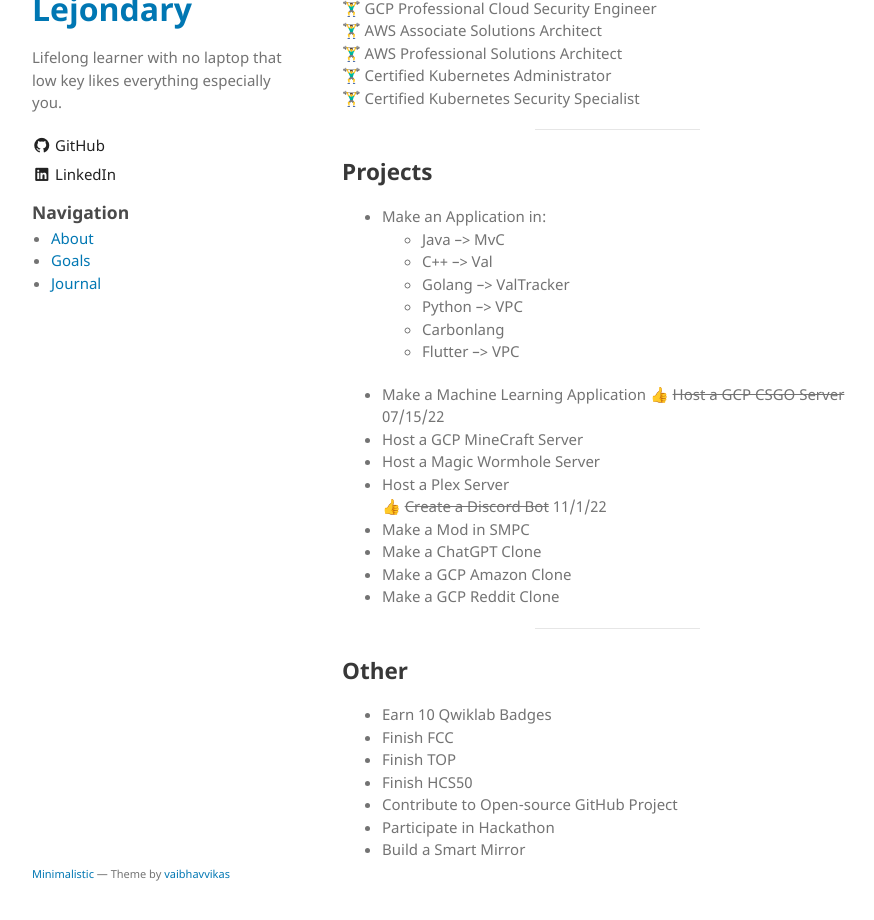
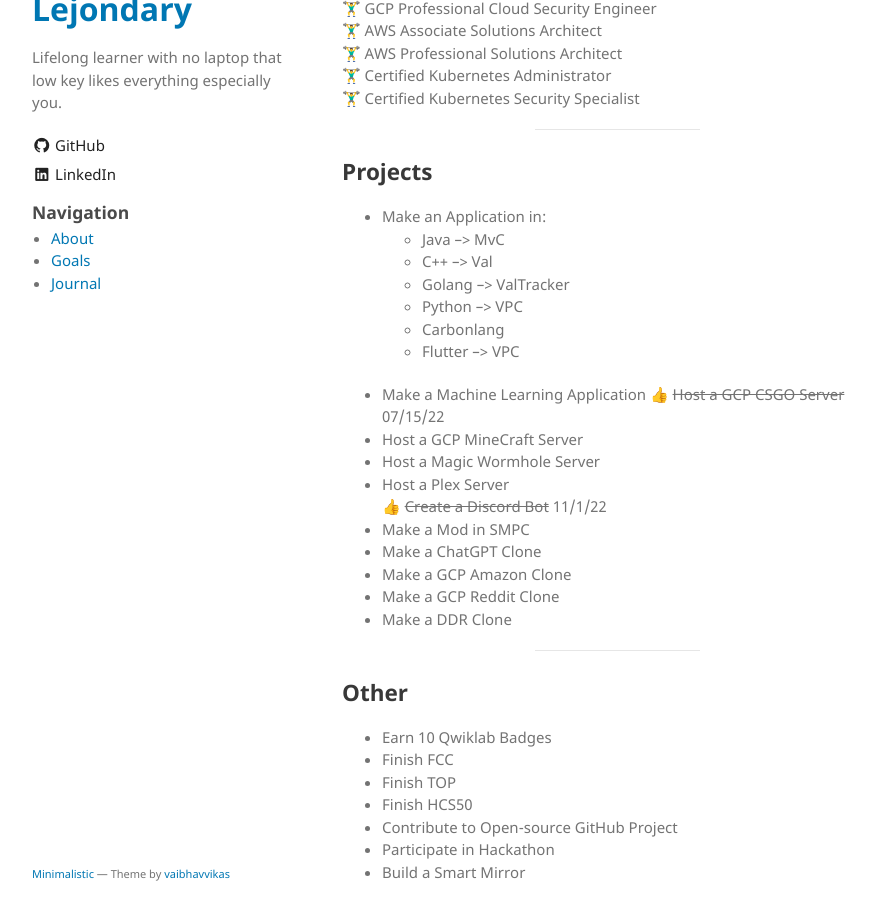
Before and after one commit to Lejondary/Lejondary.github.io, a Jekyll site: the page built from goals.md, in a window 1280 px wide and 1184 px high, cut to the strip 251-1171 px from the top of the window. Shown: the whole strip, without its empty margins (178-1052 px from the left). Built offline with Jekyll 4.4.1, drawn with Linux system fonts in a browser that asks for light colours; emoji names are drawn with the system emoji font; the repository's description, which GitHub fills in, is left out.

Commit message:
updated readme, goals

```diff
--- a/goals.md
+++ b/goals.md
@@ -39,6 +39,7 @@ title: Lejondary | Goals
 - Make a ChatGPT Clone
 - Make a GCP Amazon Clone
 - Make a GCP Reddit Clone
+- Make a DDR Clone
 
 ---
 
```
Also changed, not shown: README.md.
